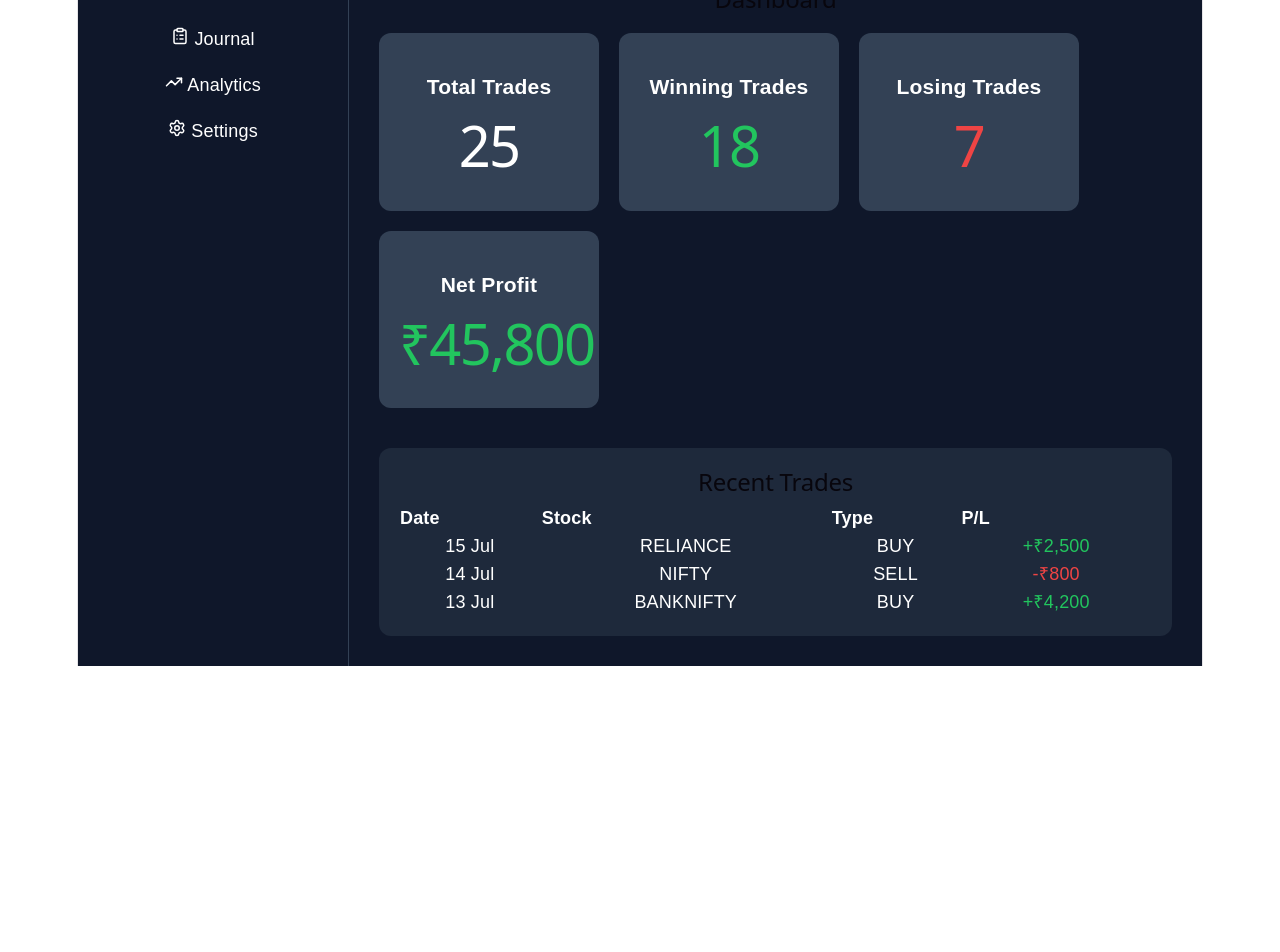
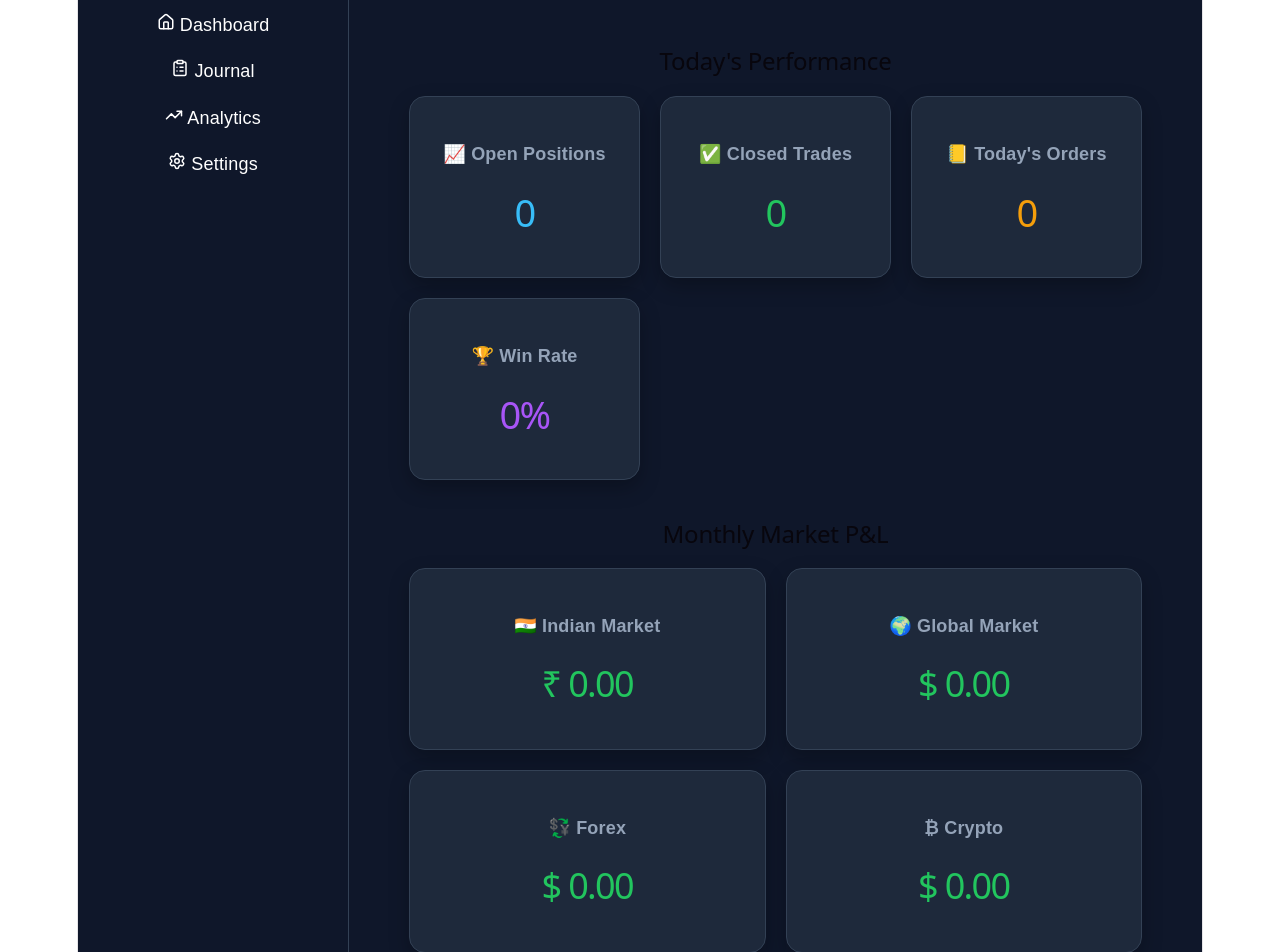
Before and after one commit to refuse21/PrecisionTrades, a React (Vite) app: page / in a window 1280 px wide. Shown: the part 180-1132 px from the top of the page. Before the commit the page ends 846 px from the top, so only its background shows below. Built offline with nearby package versions, Linux system fonts and the light colour scheme.

Commit message:
v0.5 Dashboard separated from Journal

```diff
--- a/src/App.jsx
+++ b/src/App.jsx
@@ -1,3 +1,5 @@
+import Dashboard from "./Dashboard";
+import Journal from "./Journal";
 import { useState } from "react";
 import {
   BarChart3,
@@ -8,7 +10,7 @@ import {
 } from "lucide-react";
 
 import StatCard from "./StatCard";
-import Journal from "./Journal";
+
 
 export default function App() {
   const [page, setPage] = useState("dashboard");
@@ -43,7 +45,39 @@ export default function App() {
           PrecisionTrades
         </h1>
 
-        <h3>👋 Welcome, Pritesh</h3>
+        <h3><div style={{ textAlign: "right" }}>
+  <h3 style={{ margin: 0 }}>
+    👋 Welcome, Pritesh
+  </h3>
+
+  <p
+    style={{
+      margin: "4px 0 0",
+      color: "#94a3b8",
+      fontSize: "14px",
+    }}
+  >
+    {new Date().toLocaleDateString(undefined, {
+      weekday: "long",
+      day: "numeric",
+      month: "long",
+      year: "numeric",
+    })}
+  </p>
+
+  <p
+    style={{
+      margin: "2px 0 0",
+      color: "#64748b",
+      fontSize: "13px",
+    }}
+  >
+    {new Date().toLocaleTimeString([], {
+      hour: "2-digit",
+      minute: "2-digit",
+    })}
+  </p>
+</div></h3>
       </div>
 
       <div style={{ display: "flex" }}>
@@ -87,93 +121,8 @@ export default function App() {
         {/* Main Content */}
         <div style={{ flex: 1, padding: "30px" }}>
           {page === "dashboard" && (
-            <>
-              <h2>Dashboard</h2>
-
-              <div
-                style={{
-                  display: "flex",
-                  gap: "20px",
-                  flexWrap: "wrap",
-                  marginTop: "20px",
-                }}
-              >
-                <StatCard
-                  title="Total Trades"
-                  value="25"
-                  color="white"
-                />
-
-                <StatCard
-                  title="Winning Trades"
-                  value="18"
-                  color="#22c55e"
-                />
-
-                <StatCard
-                  title="Losing Trades"
-                  value="7"
-                  color="#ef4444"
-                />
-
-                <StatCard
-                  title="Net Profit"
-                  value="₹45,800"
-                  color="#22c55e"
-                />
-              </div>
-
-              <div
-                style={{
-                  marginTop: "40px",
-                  background: "#1e293b",
-                  padding: "20px",
-                  borderRadius: "12px",
-                }}
-              >
-                <h2>Recent Trades</h2>
-
-                <table
-                  style={{
-                    width: "100%",
-                    borderCollapse: "collapse",
-                  }}
-                >
-                  <thead>
-                    <tr>
-                      <th align="left">Date</th>
-                      <th align="left">Stock</th>
-                      <th align="left">Type</th>
-                      <th align="left">P/L</th>
-                    </tr>
-                  </thead>
-
-                  <tbody>
-                    <tr>
-                      <td>15 Jul</td>
-                      <td>RELIANCE</td>
-                      <td>BUY</td>
-                      <td style={{ color: "#22c55e" }}>+₹2,500</td>
-                    </tr>
-
-                    <tr>
-                      <td>14 Jul</td>
-                      <td>NIFTY</td>
-                      <td>SELL</td>
-                      <td style={{ color: "#ef4444" }}>-₹800</td>
-                    </tr>
-
-                    <tr>
-                      <td>13 Jul</td>
-                      <td>BANKNIFTY</td>
-                      <td>BUY</td>
-                      <td style={{ color: "#22c55e" }}>+₹4,200</td>
-                    </tr>
-                  </tbody>
-                </table>
-              </div>
-            </>
-          )}
+  <Dashboard />
+)}
 
           {page === "journal" && <Journal />}
 
--- a/src/Dashboard.jsx
+++ b/src/Dashboard.jsx
@@ -1,111 +1,471 @@
-export default function Dashboard({
-  indianPnL,
-  globalPnL,
-  forexPnL,
-  cryptoPnL,
-  openPositions,
-  closedTrades,
-  totalOrders,
-  winRate,
-}) {
+import DailyPlan from "./DailyPlan";
+
+export default function Dashboard() {
+  // ==========================================
+  // Temporary Data (Later we'll connect Journal)
+  // ==========================================
+
+  const todayPerformance = {
+    openPositions: 0,
+    closedTrades: 0,
+    todayTrades: 0,
+    winRate: 0,
+  };
+
+  const monthlyPnL = {
+    indian: 0,
+    global: 0,
+    forex: 0,
+    crypto: 0,
+  };
+
+  const currentEquity = {
+    indian: 0,
+    global: 0,
+    forex: 0,
+    crypto: 0,
+  };
+
+  const recentActivity = [];
+
+  // ==========================================
+  // Common Card Style
+  // ==========================================
+
   const cardStyle = {
     background: "#1e293b",
+    border: "1px solid #334155",
+    borderRadius: "16px",
     padding: "20px",
-  borderRadius: "15px",
-  border: "1px solid #334155",
-  boxShadow: "0 4px 10px rgba(0,0,0,0.3)",
-  textAlign: "center",
+    boxShadow: "0 8px 20px rgba(0,0,0,0.25)",
   };
-  const pnlColor = (value) =>
-    value >= 0 ? "#22c55e" : "#ef4444";
+
+  // ==========================================
+  // Dashboard
+  // ==========================================
 
   return (
-    <>
-      {/* Market P&L */}
+    <div
+      style={{
+        maxWidth: "1400px",
+        margin: "0 auto",
+        padding: "30px",
+      }}
+    >
+
+
+
+     {/* ======================================
+        Today's Performance
+====================================== */}
+
+<section
+  style={{
+    marginBottom: "40px",
+  }}
+>
+  <h2
+    style={{
+      marginBottom: "20px",
+      fontSize: "24px",
+    }}
+  >
+    Today's Performance
+  </h2>
+
   <div
     style={{
       display: "grid",
-          gridTemplateColumns:
-            "repeat(auto-fit,minmax(220px,1fr))",
-          gap: "18px",
+      gridTemplateColumns: "repeat(auto-fit,minmax(220px,1fr))",
+      gap: "20px",
+    }}
+  >
+    {/* Open Positions */}
+
+    <div style={cardStyle}>
+      <h4
+        style={{
+          color: "#94a3b8",
+          marginBottom: "10px",
+        }}
+      >
+        📈 Open Positions
+      </h4>
+
+      <h1
+        style={{
+          fontSize: "38px",
+          color: "#38bdf8",
+        }}
+      >
+        {todayPerformance.openPositions}
+      </h1>
+    </div>
+
+    {/* Closed Trades */}
+
+    <div style={cardStyle}>
+      <h4
+        style={{
+          color: "#94a3b8",
+          marginBottom: "10px",
+        }}
+      >
+        ✅ Closed Trades
+      </h4>
+
+      <h1
+        style={{
+          fontSize: "38px",
+          color: "#22c55e",
+        }}
+      >
+        {todayPerformance.closedTrades}
+      </h1>
+    </div>
+
+    {/* Today's Orders */}
+
+    <div style={cardStyle}>
+      <h4
+        style={{
+          color: "#94a3b8",
+          marginBottom: "10px",
+        }}
+      >
+        📒 Today's Orders
+      </h4>
+
+      <h1
+        style={{
+          fontSize: "38px",
+          color: "#f59e0b",
+        }}
+      >
+        {todayPerformance.todayTrades}
+      </h1>
+    </div>
+
+    {/* Win Rate */}
+
+    <div style={cardStyle}>
+      <h4
+        style={{
+          color: "#94a3b8",
+          marginBottom: "10px",
+        }}
+      >
+        🏆 Win Rate
+      </h4>
+
+      <h1
+        style={{
+          fontSize: "38px",
+          color: "#a855f7",
+        }}
+      >
+        {todayPerformance.winRate}%
+      </h1>
+    </div>
+  </div>
+</section>
+
+      {/* ======================================
+        Monthly Market P&L
+====================================== */}
+
+<section
+  style={{
+    marginBottom: "40px",
+  }}
+>
+  <h2
+    style={{
+      marginBottom: "20px",
+      fontSize: "24px",
+    }}
+  >
+    Monthly Market P&L
+  </h2>
+
+  <div
+    style={{
+      display: "grid",
+      gridTemplateColumns: "repeat(auto-fit,minmax(250px,1fr))",
+      gap: "20px",
+    }}
+  >
+
+    {/* Indian */}
+
+    <div style={cardStyle}>
+      <h4
+        style={{
+          color: "#94a3b8",
+          marginBottom: "12px",
+        }}
+      >
+        🇮🇳 Indian Market
+      </h4>
+
+      <h1
+        style={{
+          fontSize: "36px",
+          color:
+            monthlyPnL.indian >= 0
+              ? "#22c55e"
+              : "#ef4444",
+        }}
+      >
+        ₹ {monthlyPnL.indian.toFixed(2)}
+      </h1>
+    </div>
+
+    {/* Global */}
+
+    <div style={cardStyle}>
+      <h4
+        style={{
+          color: "#94a3b8",
+          marginBottom: "12px",
+        }}
+      >
+        🌍 Global Market
+      </h4>
+
+      <h1
+        style={{
+          fontSize: "36px",
+          color:
+            monthlyPnL.global >= 0
+              ? "#22c55e"
+              : "#ef4444",
+        }}
+      >
+        $ {monthlyPnL.global.toFixed(2)}
+      </h1>
+    </div>
+
+    {/* Forex */}
+
+    <div style={cardStyle}>
+      <h4
+        style={{
+          color: "#94a3b8",
+          marginBottom: "12px",
+        }}
+      >
+        💱 Forex
+      </h4>
+
+      <h1
+        style={{
+          fontSize: "36px",
+          color:
+            monthlyPnL.forex >= 0
+              ? "#22c55e"
+              : "#ef4444",
+        }}
+      >
+        $ {monthlyPnL.forex.toFixed(2)}
+      </h1>
+    </div>
+
+    {/* Crypto */}
+
+    <div style={cardStyle}>
+      <h4
+        style={{
+          color: "#94a3b8",
+          marginBottom: "12px",
+        }}
+      >
+        ₿ Crypto
+      </h4>
+
+      <h1
+        style={{
+          fontSize: "36px",
+          color:
+            monthlyPnL.crypto >= 0
+              ? "#22c55e"
+              : "#ef4444",
+        }}
+      >
+        $ {monthlyPnL.crypto.toFixed(2)}
+      </h1>
+    </div>
+
+  </div>
+</section>
+
+      {/* ======================================
+        Daily Plan + Current Equity
+====================================== */}
+
+<section
+  style={{
+    display: "grid",
+    gridTemplateColumns: "1.2fr 1fr",
+    gap: "20px",
+    marginBottom: "40px",
+  }}
+>
+
+
+
+  </section>
+     {/* ======================================
+        Equity Curve
+====================================== */}
+
+<section
+  style={{
+    marginBottom: "40px",
+  }}
+>
+  <div style={cardStyle}>
+
+    <h2
+      style={{
         marginBottom: "20px",
       }}
     >
+      📈 Equity Curve
+    </h2>
+
     <div
-  style={cardStyle}
-  onMouseEnter={(e) => {
-    e.currentTarget.style.transform = "translateY(-6px)";
-  }}
-  onMouseLeave={(e) => {
-    e.currentTarget.style.transform = "translateY(0px)";
+      style={{
+        height: "350px",
+        borderRadius: "12px",
+        background: "#0f172a",
+        border: "1px dashed #334155",
+
+        display: "flex",
+        alignItems: "center",
+        justifyContent: "center",
+
+        flexDirection: "column",
       }}
     >
-          <h4>🇮🇳 Indian</h4>
-          <h2 style={{ fontSize: "32px" }}>
-            ₹ {indianPnL.toFixed(2)}
+
+      <div
+        style={{
+          fontSize: "70px",
+        }}
+      >
+        📊
+      </div>
+
+      <h3
+        style={{
+          marginTop: "15px",
+        }}
+      >
+        Equity Curve Coming Soon
+      </h3>
+
+      <p
+        style={{
+          color: "#94a3b8",
+          marginTop: "10px",
+        }}
+      >
+        Your account growth chart will appear here.
+      </p>
+
+    </div>
+
+  </div>
+</section>
+
+      {/* ======================================
+        Recent Activity
+====================================== */}
+
+<section
+  style={{
+    marginBottom: "40px",
+  }}
+>
+  <div style={cardStyle}>
+
+    <h2
+      style={{
+        marginBottom: "20px",
+      }}
+    >
+      🕒 Recent Activity
     </h2>
+
+    {recentActivity.length === 0 ? (
+
+      <div
+        style={{
+          padding: "40px",
+          textAlign: "center",
+          color: "#94a3b8",
+        }}
+      >
+        <div
+          style={{
+            fontSize: "60px",
+            marginBottom: "15px",
+          }}
+        >
+          📒
+        </div>
+
+        <h3>No Activity Yet</h3>
+
+        <p>
+          Your latest trades will appear here.
+        </p>
+      </div>
+
+    ) : (
+
+      recentActivity.map((trade, index) => (
+
+        <div
+          key={index}
+          style={{
+            display: "flex",
+            justifyContent: "space-between",
+            alignItems: "center",
+            padding: "15px 0",
+            borderBottom: "1px solid #334155",
+          }}
+        >
+
+          <div>
+
+            <strong>
+              {trade.action}
+            </strong>
+
+            {" "}
+
+            {trade.symbol}
+
           </div>
 
           <div
-  style={cardStyle}
-  onMouseEnter={(e) => {
-    e.currentTarget.style.transform = "translateY(-6px)";
-  }}
-  onMouseLeave={(e) => {
-    e.currentTarget.style.transform = "translateY(0px)";
+            style={{
+              color: "#94a3b8",
             }}
           >
-          <h4 style={{ color: "#94a3b8" }}>🌍 Global</h4>
-          <h2 style={{ fontSize: "32px" }}>
-            $ {globalPnL.toFixed(2)}
-          </h2>
+            {trade.date}
           </div>
 
-        <div style={cardStyle}>
-          <h4 style={{ color: "#94a3b8" }}>💱 Forex</h4>
-          <h2 style={{ fontSize: "32px" }}>
-            $ {forexPnL.toFixed(2)}
-          </h2>
         </div>
 
-        <div style={cardStyle}>
-          <h4 style={{ color: "#94a3b8" }}>₿ Crypto</h4>
-          <h2 style={{ fontSize: "32px" }}>
-            $ {cryptoPnL.toFixed(2)}
-          </h2>
+      ))
+
+    )}
+
   </div>
+</section>
     </div>
-
-      {/* Statistics */}
-      <div
-        style={{
-          display: "grid",
-          gridTemplateColumns:
-            "repeat(auto-fit,minmax(180px,1fr))",
-          gap: "18px",
-          marginBottom: "30px",
-        }}
-      >
-        <div style={cardStyle}>
-          <h4>Open Positions</h4>
-          <h2>{openPositions}</h2>
-        </div>
-
-        <div style={cardStyle}>
-          <h4>Closed Trades</h4>
-          <h2>{closedTrades}</h2>
-        </div>
-
-        <div style={cardStyle}>
-          <h4>Total Orders</h4>
-          <h2>{totalOrders}</h2>
-        </div>
-
-        <div style={cardStyle}>
-          <h4>Win Rate</h4>
-          <h2>{winRate}%</h2>
-        </div>
-      </div>
-    </>
   );
 }
```
Also changed, not shown: src/Journal.jsx (+9 -17 lines), 1 other file (tests, documents, lock files or other folders). Lines whose indentation alone changed are shown as unchanged.
